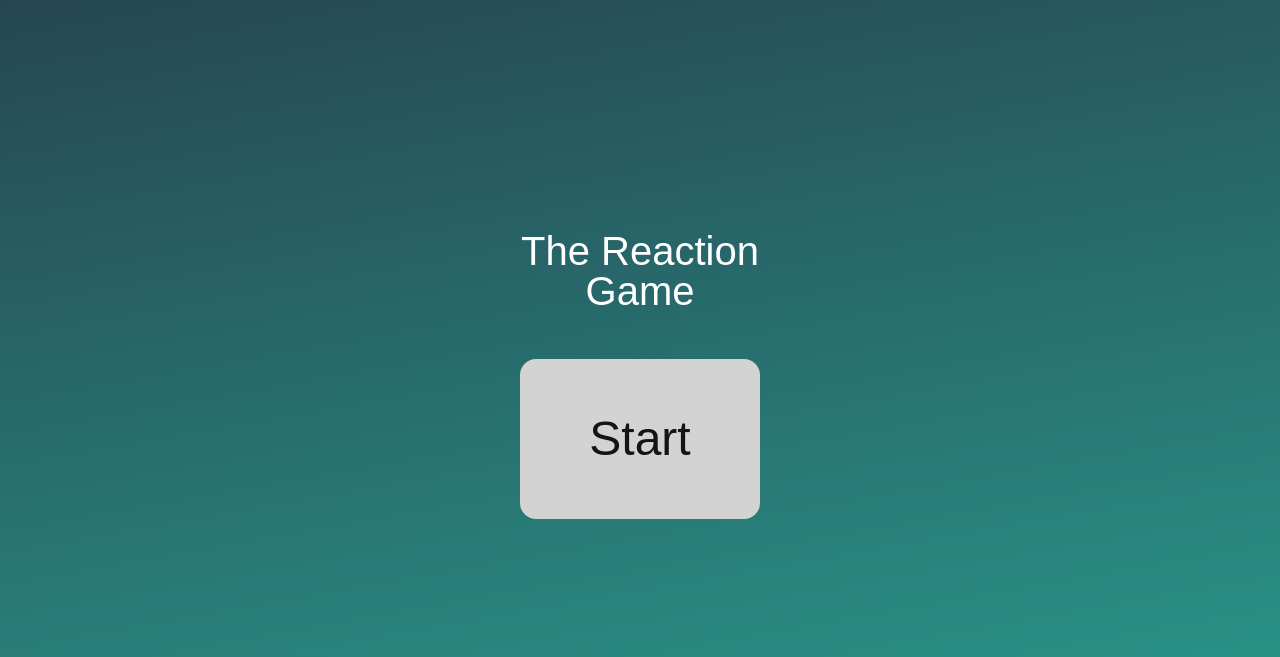
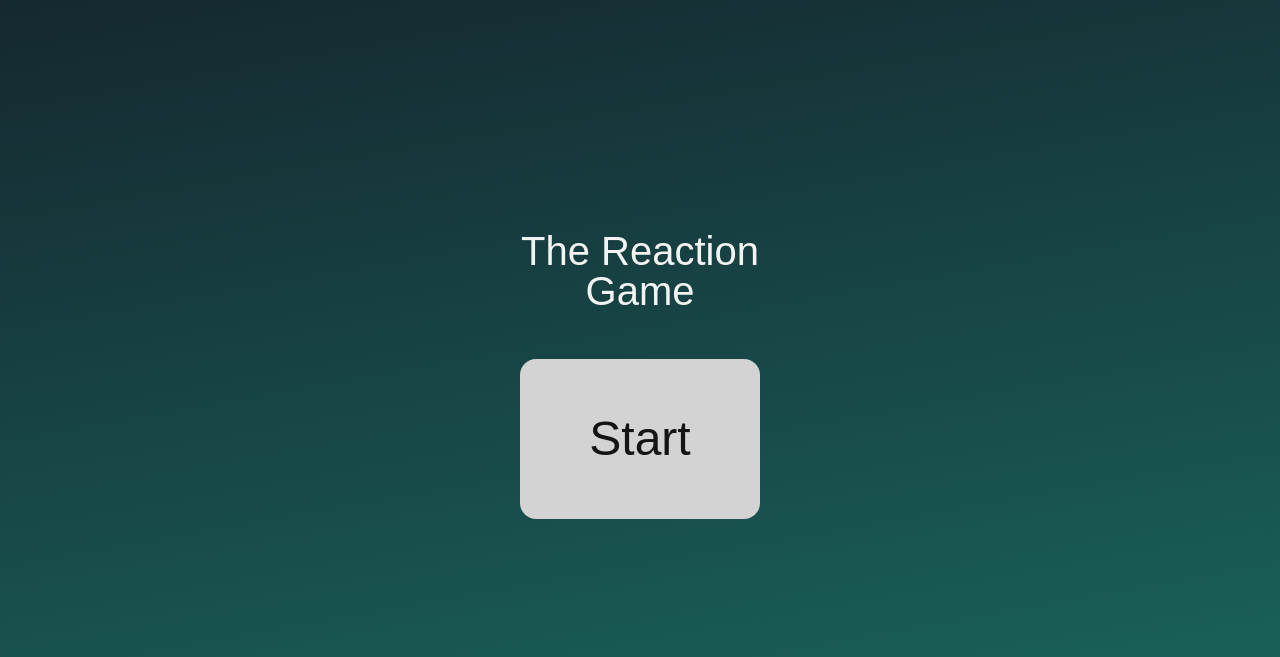
Before and after one commit to raulvillajr95/the-reaction-game, a plain HTML site: page index.html in a window 1280 px wide. Shown: the top 657 px of the page. Drawn offline with Linux system fonts and the dark colour scheme.

Commit message:
Add dark mode query

```diff
--- a/styles.css
+++ b/styles.css
@@ -118,3 +118,18 @@ div.main-button h1 {
     width: 2.5rem;
   }
 }
+
+@media (prefers-color-scheme: dark) {
+  /* My CSS */
+  body {
+    background: linear-gradient(170deg, #152830, #1a6960);
+    color: #f3f3f3;
+  }
+
+  div.main-button {
+    background-color: rgb(169, 169, 169);
+  }
+  div.main-button h1 {
+    color: #141414;
+  }
+}
```
Also changed, not shown: scripts.js (+0 -27 lines).
